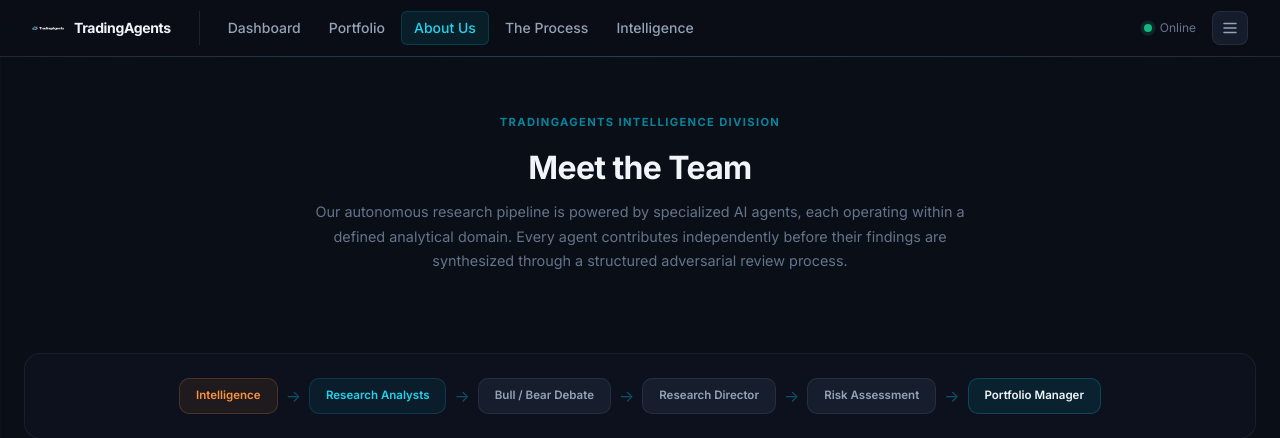
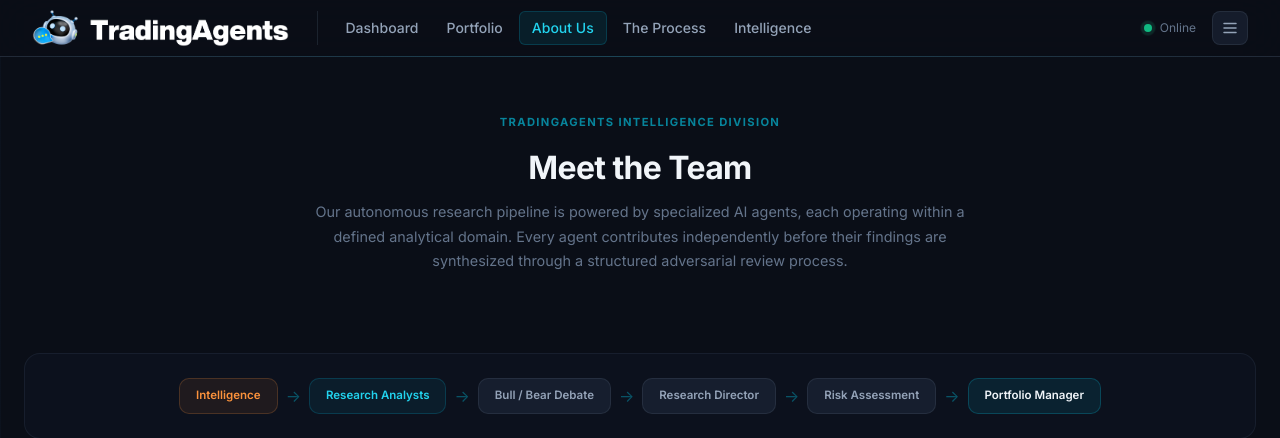
Before and after one commit to bgalvan1277/tradingagents-dashboard, a FastAPI app: template app/templates/about.html in a window 1280 px wide. Shown: the top 438 px of the page. Run offline with FastAPI, Linux system fonts and the light colour scheme; the template is opened without the code that fills it, so the values that code supplies are empty; some libraries are stand-ins or nearby versions.

Commit message:
Remove redundant text next to logo, increase logo size to 38px

```diff
--- a/app/templates/base.html
+++ b/app/templates/base.html
@@ -179,8 +179,7 @@
                 <!-- Left: Logo + nav links -->
                 <div class="flex items-center gap-6">
                     <a href="/" class="flex items-center gap-2.5 group">
-                        <img src="/static/logo.png" alt="TradingAgents" style="width:32px;height:32px;object-fit:contain">
-                        <span class="text-sm font-bold text-slate-100 group-hover:text-white transition-colors tracking-tight">TradingAgents</span>
+                        <img src="/static/logo.png" alt="TradingAgents" style="height:38px;object-fit:contain">
                     </a>
 
                     <div class="hidden sm:flex items-center gap-1" style="border-left:1px solid rgba(71,85,105,.3);padding-left:1rem;margin-left:.25rem">
--- a/app/templates/landing.html
+++ b/app/templates/landing.html
@@ -104,8 +104,7 @@ a{text-decoration:none}
 <nav class="ln-nav">
     <div class="ln-nav-inner">
         <div class="ln-logo">
-            <img src="/static/logo.png" alt="TradingAgents" style="width:32px;height:32px;object-fit:contain">
-            TradingAgents
+            <img src="/static/logo.png" alt="TradingAgents" style="height:38px;object-fit:contain">
         </div>
         <a href="#login" class="ln-cta-btn">Access Dashboard</a>
     </div>
```
